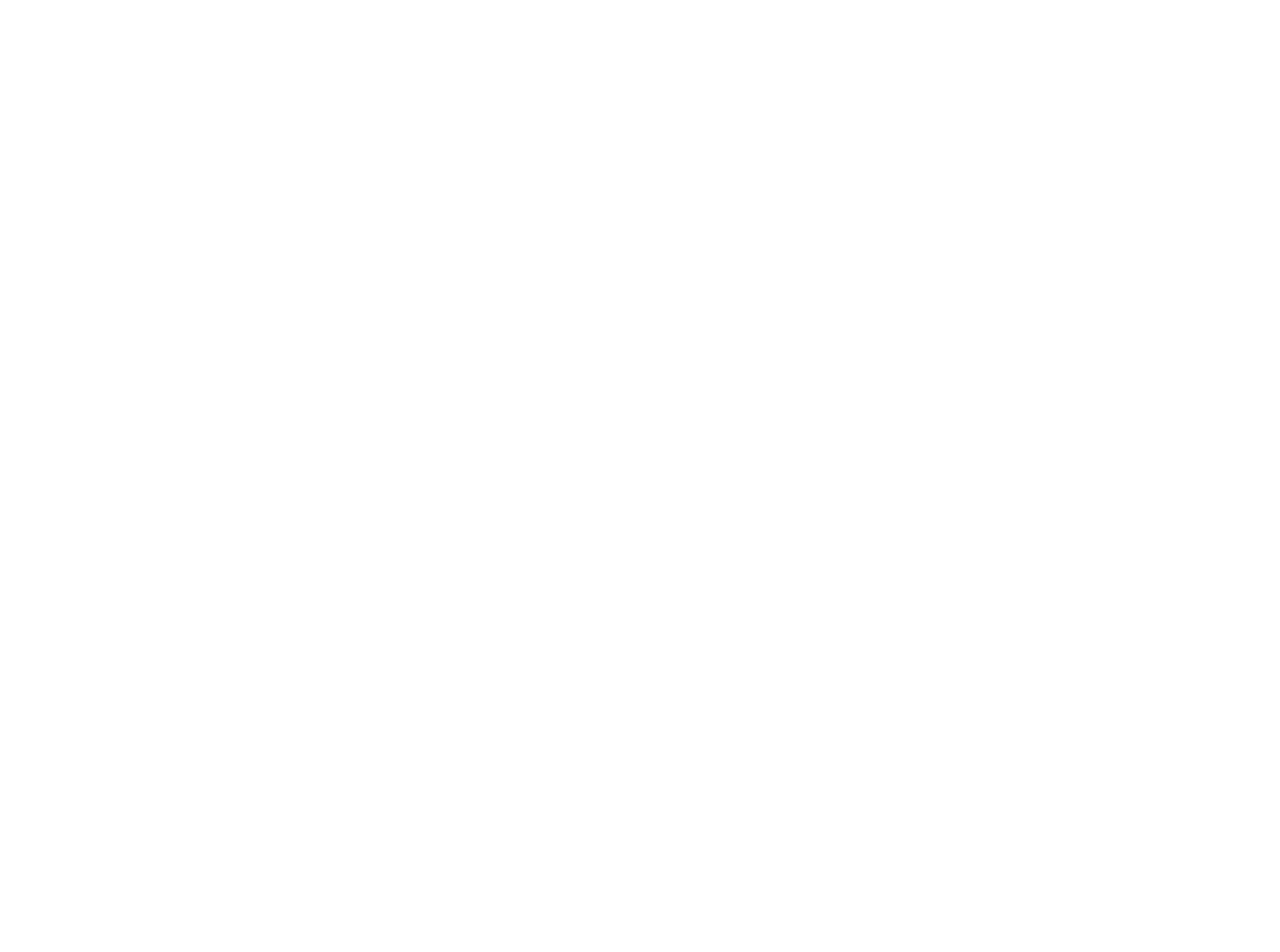
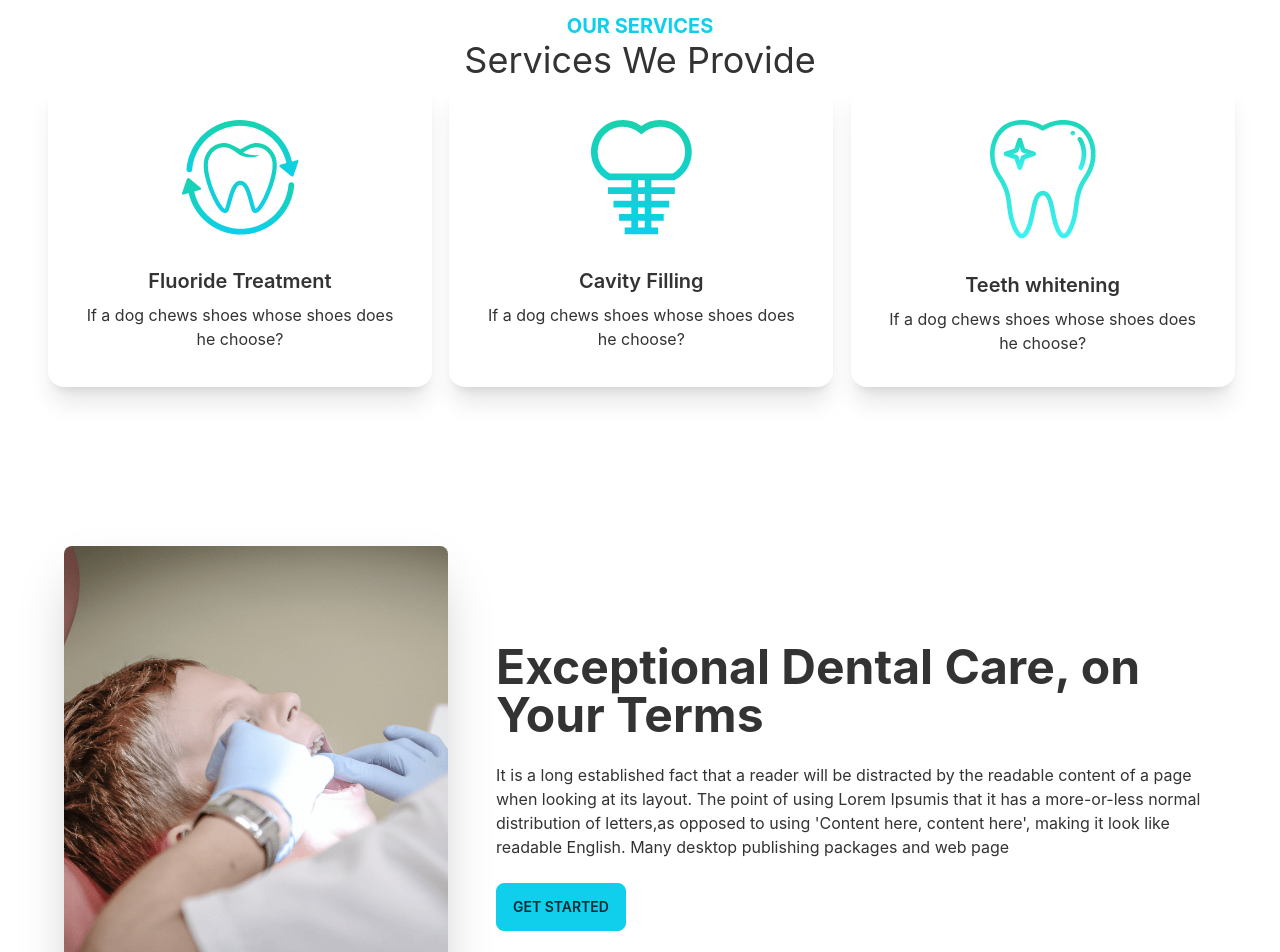
Before and after one commit to hrz07/doctors-portal, a React (Create React App) app: page / in a window 1280 px wide. Shown: the part 1120-2072 px from the top of the page. Before the commit the page ends 1020 px from the top, so only its background shows below. Built offline with nearby package versions, Linux system fonts and the light colour scheme.

Commit message:
treatment hero section added

```diff
--- a/src/pages/Home/Banner.js
+++ b/src/pages/Home/Banner.js
@@ -5,13 +5,13 @@
 const Banner = () => {
     return (
 
-            <div class="hero min-h-screen px-12 bg-[url('/src/assets/images/bg.png')] bg-center bg-cover bg-no-repeat">
-                <div class="hero-content flex-col lg:flex-row-reverse">
-                    <img src={chair} class="max-w-sm rounded-lg shadow-2xl" />
+            <div className="hero min-h-screen px-12 bg-[url('/src/assets/images/bg.png')] bg-center bg-cover bg-no-repeat">
+                <div className="hero-content flex-col lg:flex-row-reverse">
+                    <img src={chair} className="max-w-sm rounded-lg shadow-2xl" />
                     <div>
-                        <h1 class="text-5xl font-bold">Your New Smile Starts Here</h1>
-                        <p class="py-6">Provident cupiditate voluptatem et in. Quaerat fugiat ut assumenda excepturi exercitationem quasi. In deleniti eaque aut repudiandae et a id nisi.</p>
-                        <button class="btn btn-primary text-white font-bold bg-gradient-to-r from-secondary to-primary">Get Started</button>
+                        <h1 className="text-5xl font-bold">Your New Smile Starts Here</h1>
+                        <p className="py-6">Provident cupiditate voluptatem et in. Quaerat fugiat ut assumenda excepturi exercitationem quasi. In deleniti eaque aut repudiandae et a id nisi.</p>
+                        <button className="btn btn-primary text-white font-bold bg-gradient-to-r from-secondary to-primary">Get Started</button>
                     </div>
                 </div>
             </div>
--- /dev/null
+++ b/src/pages/Home/Hero.js
@@ -0,0 +1,19 @@
+import React from 'react';
+import treatment from '../../assets/images/treatment.png'
+
+const Hero = () => {
+    return (
+        <div className="hero min-h-screen bg-white">
+        <div className="hero-content flex-col lg:flex-row gap-12">
+          <img src={treatment} className="max-w-sm rounded-lg shadow-2xl" />
+          <div className='w-50'>
+            <h1 className="text-5xl font-bold">Exceptional Dental Care, on Your Terms</h1>
+            <p className="py-6">It is a long established fact that a reader will be distracted by the readable content of a page when looking at its layout. The point of using Lorem Ipsumis that it has a more-or-less normal distribution of letters,as opposed to using 'Content here, content here', making it look like readable English. Many desktop publishing packages and web page</p>
+            <button className="btn btn-primary">Get Started</button>
+          </div>
+        </div>
+      </div>
+    );
+};
+
+export default Hero;
--- a/src/pages/Home/Home.js
+++ b/src/pages/Home/Home.js
@@ -1,12 +1,16 @@
 import React from 'react';
 import Banner from './Banner';
+import Hero from './Hero';
 import Info from './Info';
+import Services from './Services';
 
 const Home = () => {
     return (
-        <div>
+        <div className='px-12'>
             <Banner></Banner>
             <Info></Info>
+            <Services></Services>
+            <Hero></Hero>
         </div>
     );
 };
--- a/src/pages/Home/Info.js
+++ b/src/pages/Home/Info.js
@@ -6,9 +6,9 @@
 
 const Info = () => {
     return (
-        <div className='grid grid-cols-1 lg:grid-cols-3 gap-5 px-12'>
+        <div className='grid grid-cols-1 lg:grid-cols-3 gap-5'>
             <InfoCard cardTitle="Opening Hours" bgClass="bg-gradient-to-r from-secondary to-primary" img={clock} ></InfoCard>
-            <InfoCard cardTitle="Our Locations" bgClass="bg-accent" img={marker} ></InfoCard>
+            <InfoCard cardTitle="Our Locations" bgClass="bg-slate-500" img={marker} ></InfoCard>
             <InfoCard cardTitle="Contact Us" bgClass="bg-gradient-to-r from-secondary to-primary" img={phone} ></InfoCard>
         </div>
     );
--- a/src/pages/Home/InfoCard.js
+++ b/src/pages/Home/InfoCard.js
@@ -2,10 +2,10 @@
 
 const InfoCard = ({img,cardTitle,bgClass}) => {
     return (
-        <div class={`card lg:card-side bg-base-100 py-5 lg:py-1 shadow-xl ${bgClass}`} >
+        <div className={`card lg:card-side bg-base-100 py-5 lg:py-1 shadow-xl ${bgClass}`} >
             <figure className='pl-5'><img src={img} alt="Album" /></figure>
-            <div class="card-body text-white">
-                <h2 class="card-title">{ cardTitle}</h2>
+            <div className="card-body text-white">
+                <h2 className="card-title">{ cardTitle}</h2>
                 <p>Click the button to listen on Spotiwhy app.</p>
 
             </div>
--- /dev/null
+++ b/src/pages/Home/Service.js
@@ -0,0 +1,17 @@
+import React from 'react';
+
+const Service = ({service}) => {
+    return (
+        <div className="card w-96 bg-base-100 shadow-xl">
+            <figure className="px-10 pt-10">
+                <img src={service.img} alt="Shoes" className="rounded-xl" />
+            </figure>
+            <div className="card-body items-center text-center">
+                <h2 className="card-title">{service.name }</h2>
+                <p>If a dog chews shoes whose shoes does he choose?</p>
+            </div>
+        </div>
+    );
+};
+
+export default Service;
--- /dev/null
+++ b/src/pages/Home/Services.js
@@ -0,0 +1,45 @@
+import React from 'react';
+import fluorite from '../../assets/images/fluoride.png'
+import cavity from '../../assets/images/cavity.png'
+import whitening from '../../assets/images/whitening.png'
+import Service from './Service';
+
+const Services = () => {
+
+    const services = [
+        {
+            _id: 1,
+            name: 'Fluoride Treatment',
+            description: '',
+            img: fluorite
+        },
+        {
+            _id: 2,
+            name: 'Cavity Filling',
+            description: '',
+            img: cavity
+        },
+        {
+            _id: 3,
+            name: 'Teeth whitening',
+            description: '',
+            img: whitening
+        }
+    ]
+
+    return (
+        <div className='mt-28'>
+            <div className='text-center'>
+                <h3 className='text-primary  text-xl font-bold uppercase'>Our Services</h3>
+                <h2 className='text-4xl'>Services We Provide</h2>
+            </div>
+            <div className='grid sm:grid-cols-1 md:grid-cols-2 lg:grid-cols-3 gap-5'>
+                {
+                    services.map(service => <Service key={service._id}  service={service}> </Service> )
+                }
+            </div>
+        </div>
+    );
+};
+
+export default Services;
--- a/src/pages/Shared/Navbar.js
+++ b/src/pages/Shared/Navbar.js
@@ -8,13 +8,13 @@
 
     return (
         <div>
-            <div class="navbar flex justify-between bg-base-100">
-                <div class="navbar-start">
-                    <div class="dropdown">
-                        <label tabindex="0" class="btn btn-ghost lg:hidden">
-                            <svg xmlns="http://www.w3.org/2000/svg" class="h-5 w-5" fill="none" viewBox="0 0 24 24" stroke="currentColor"><path stroke-linecap="round" stroke-linejoin="round" stroke-width="2" d="M4 6h16M4 12h8m-8 6h16" /></svg>
+            <div className="navbar flex justify-between bg-base-100">
+                <div className="navbar-start">
+                    <div className="dropdown">
+                        <label tabIndex="0" className="btn btn-ghost lg:hidden">
+                            <svg xmlns="http://www.w3.org/2000/svg" className="h-5 w-5" fill="none" viewBox="0 0 24 24" stroke="currentColor"><path strokeLinecap="round" strokeLinejoin="round" strokeWidth="2" d="M4 6h16M4 12h8m-8 6h16" /></svg>
                         </label>
-                        <ul tabindex="0" class="menu menu-compact dropdown-content mt-3 p-2 shadow bg-base-100 rounded-box w-52">
+                        <ul tabIndex="0" className="menu menu-compact dropdown-content mt-3 p-2 shadow bg-base-100 rounded-box w-52">
                             <li><NavLink to="/" >Home</NavLink></li>
                             <li><NavLink to="/appointment" >Appointment</NavLink></li>
                             <li><NavLink to="/review" >Review</NavLink></li>
@@ -23,10 +23,10 @@
                             <li><NavLink to="/login" >Login</NavLink></li>
                         </ul>
                     </div>
-                    <a class="btn btn-ghost normal-case text-xl">Doctors Portal</a>
+                    <a className="btn btn-ghost normal-case text-xl">Doctors Portal</a>
                 </div>
-                <div class="navbar-center hidden lg:flex">
-                    <ul class="menu menu-horizontal p-0">
+                <div className="navbar-center hidden lg:flex">
+                    <ul className="menu menu-horizontal p-0">
                         <li><NavLink to="/" >Home</NavLink></li>
                         <li><NavLink to="/appointment" >Appointment</NavLink></li>
                         <li><NavLink to="/review" >Review</NavLink></li>
```
